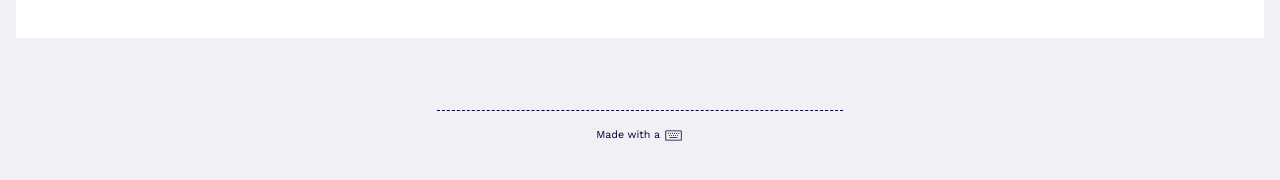
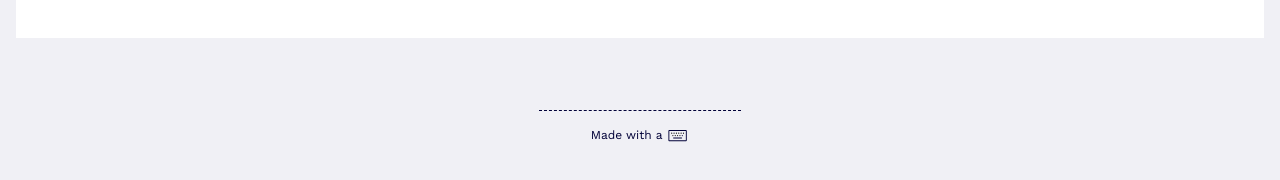
Before and after one commit to DomSt/profileSite, a Jekyll site: the page built from index.html, in a window 1280 px wide. Shown: the part 1100-1280 px from the top of the page. Built offline with Jekyll 4.4.1, drawn with Linux system fonts in a browser that asks for light colours.

Commit message:
Footer to Grid
Moved footer sizing to new grid system

```diff
--- a/_includes/globals/footer.html
+++ b/_includes/globals/footer.html
@@ -2,7 +2,10 @@
 
 <div class="pageFooterWrapper frame">
 	<footer class="pageFooter group group--center">
-		<p class="pageFooter__disclaimer cell-6 cell-lg-4">
+		<p class="pageFooter__disclaimer
+						  cell-6
+							cell-lg-4
+							cell-xl-2">
 			Made with a {% include icons/icon-keyboard.html %}
 		</p>
 	</footer>
--- a/_sass/module/footer.scss
+++ b/_sass/module/footer.scss
@@ -1,10 +1,8 @@
 
 
 .pageFooter {
-	// width: 30%;
 	margin-top: 1.5rem;
 	margin-bottom: 1.5rem;
-
 
 	&__disclaimer {
 		border-top: 1px dashed;
@@ -29,7 +27,9 @@
 	.pageFooter {
 		margin-top: 4.5rem;
 		margin-bottom: 1.5rem;
-		// width: 40%;
-		font-size: .75rem;
+
+		&__disclaimer {
+			font-size: .75rem;
+		}
 	}
 }
```
